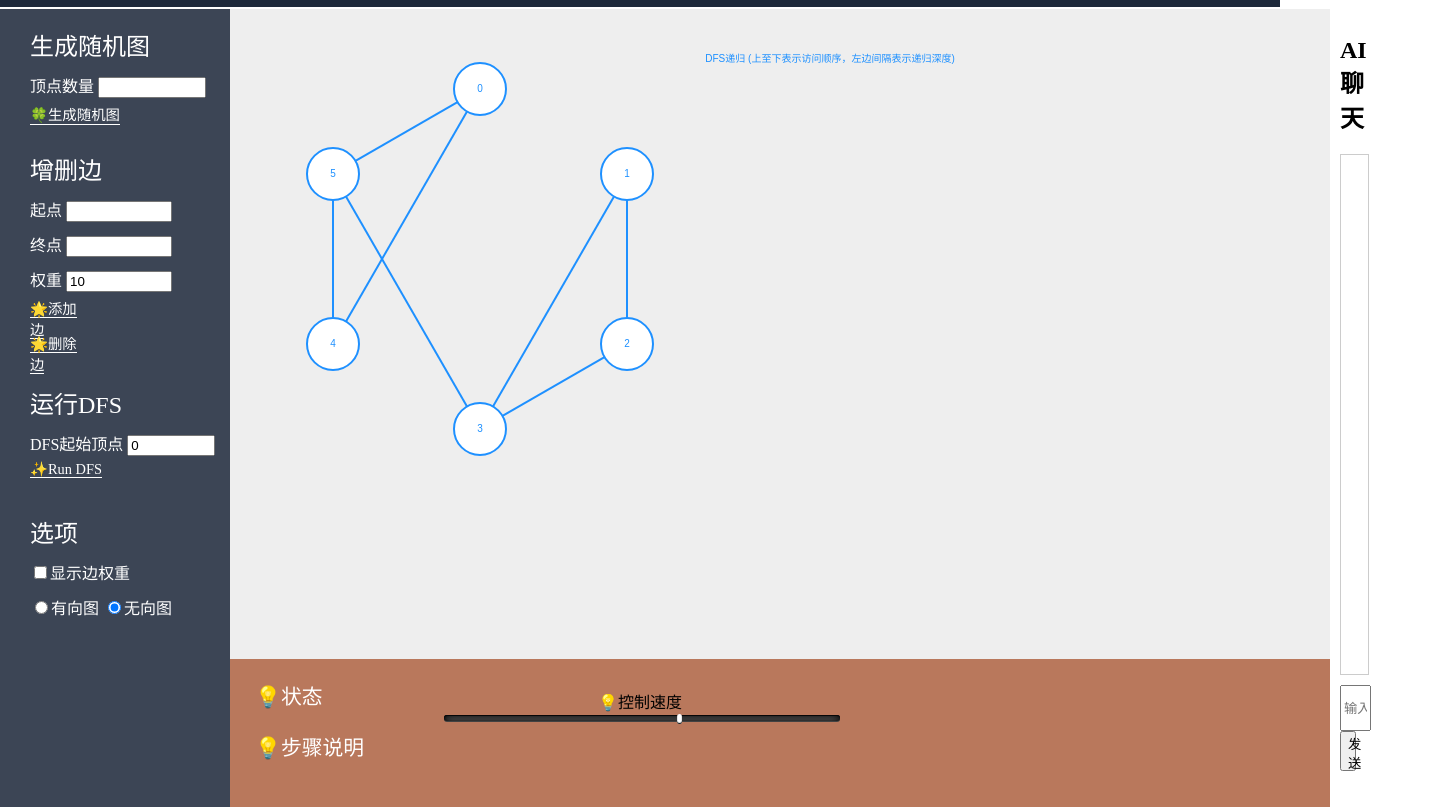
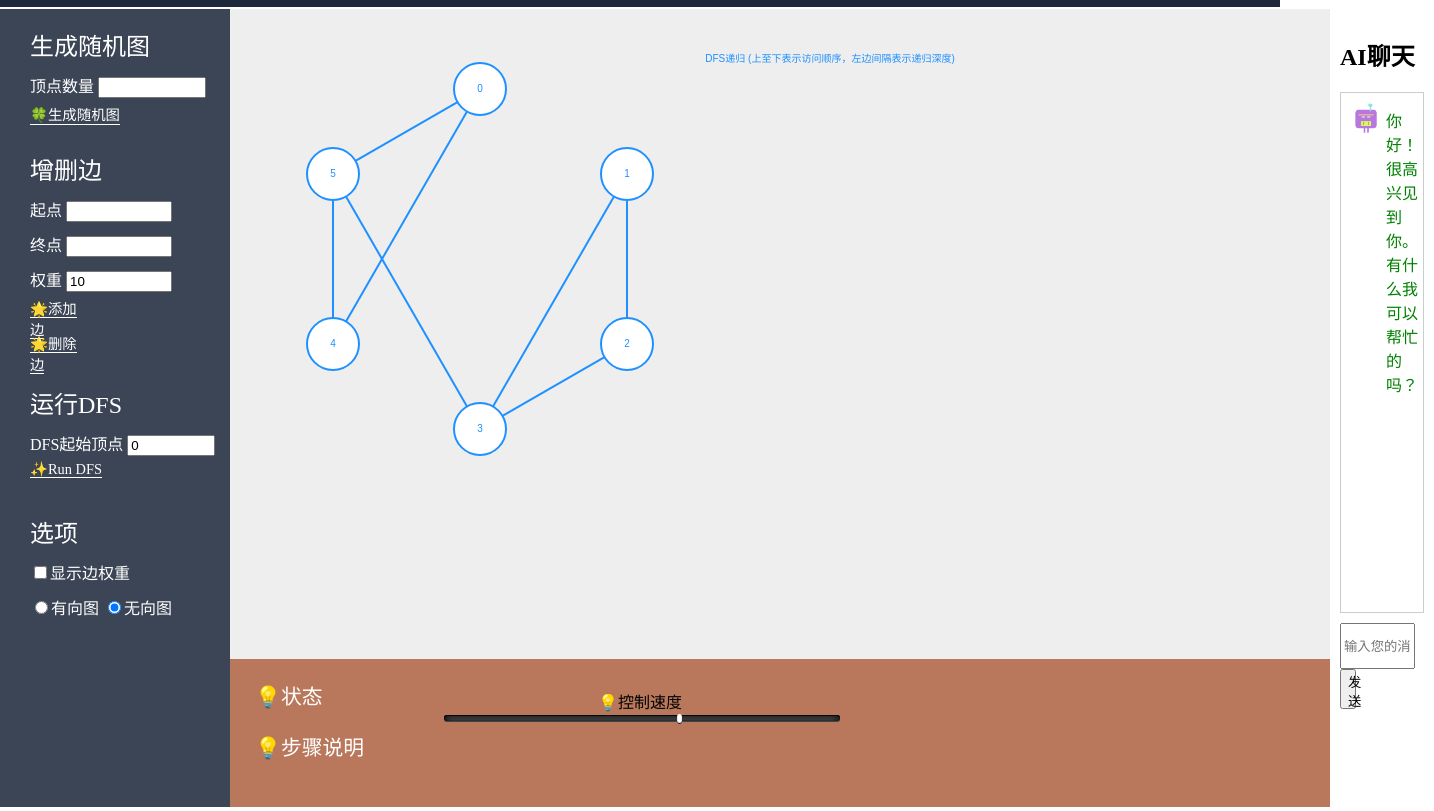
Before and after one commit to yuhangyuan001/graph-algorithm, a plain HTML site: page fe/graph/graphDFSTraverse.html in a window 1280 px wide. Shown: the part 63-874 px from the top of the page, 1434 px wide, since content can reach past the window. Drawn offline with Linux system fonts and the light colour scheme.

Commit message:
在AI聊天部分添加了初始消息和头像显示

```diff
--- a/fe/graph/graphDFSTraverse.html
+++ b/fe/graph/graphDFSTraverse.html
@@ -158,7 +158,14 @@
       </div>
       <div class="chat-container">
         <h2>AI聊天</h2>
-        <div class="messages" id="messages"></div>
+        <div class="messages" id="messages">
+          <div class="message ai-message">
+            <img src="../image/ai-avatar.png" alt="AI头像" class="ai-avatar" />
+            <span>你好！很高兴见到你。有什么我可以帮忙的吗？</span>
+            <p></p>
+          </div>
+
+        </div>
         <input type="text" id="userInput" placeholder="输入您的消息..." />
         <button id="sendButton">发送</button>
       </div>
```
